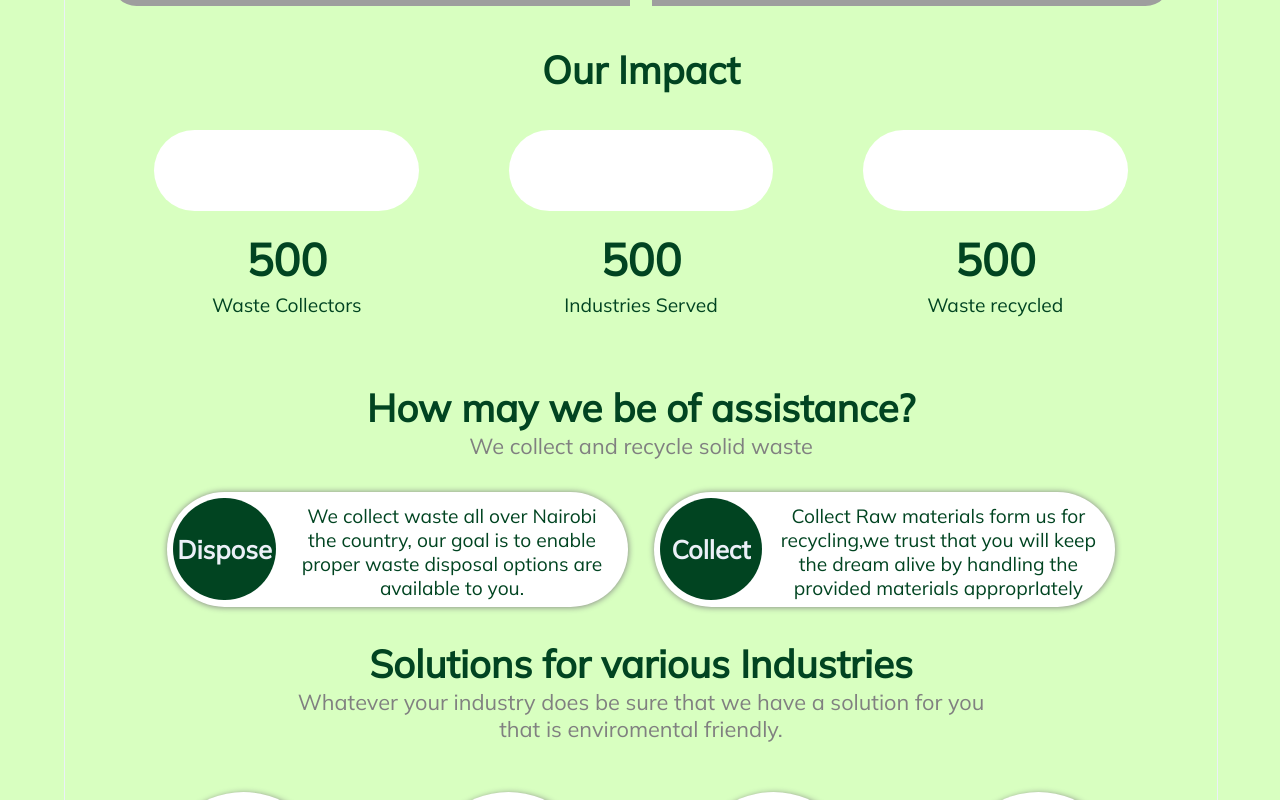
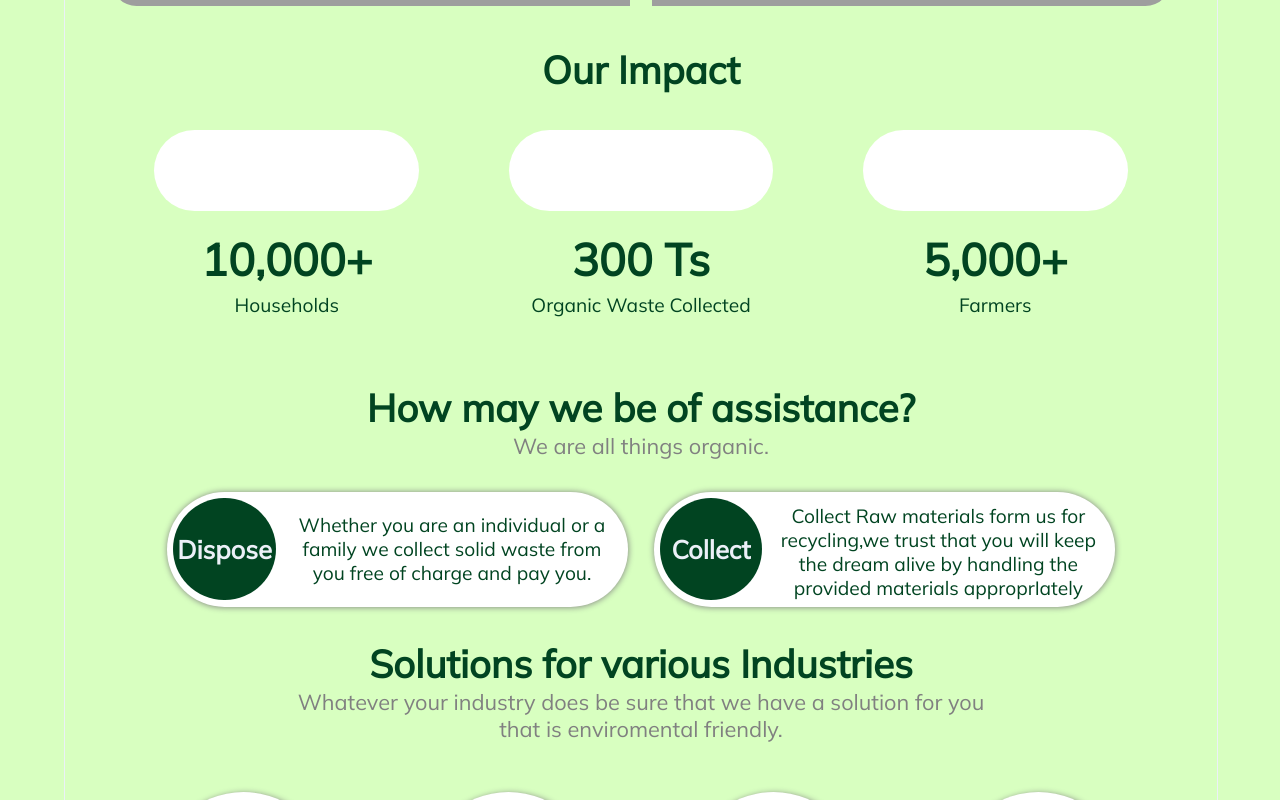
Before and after one commit to Kilimo-Africa/okoa_waste, a React (Create React App) app: page / in a window 1280 px wide. Shown: the part 495-1295 px from the top of the page. Built offline with nearby package versions, Linux system fonts and the light colour scheme; grey boxes are pictures that could not be loaded.

Commit message:
change message on how may we be of assitance

```diff
--- a/src/pages/landing/landing.js
+++ b/src/pages/landing/landing.js
@@ -30,20 +30,20 @@ export default function Landing() {
         <div id="impact-content">
           <div>
             <span className="span-image" id="spa1"></span>
-            <span className="span-number">500</span>
-            <span className="span-word">Waste Collectors</span>
+            <span className="span-number">10,000+</span>
+            <span className="span-word">Households</span>
           </div>
 
           <div>
             <span className="span-image" id="spa3"></span>
-            <span className="span-number">500</span>
-            <span className="span-word">Industries Served</span>
+            <span className="span-number">300 Ts</span>
+            <span className="span-word">Organic Waste Collected</span>
           </div>
 
           <div>
             <span className="span-image" id="spa4"></span>
-            <span className="span-number">500</span>
-            <span className="span-word">Waste recycled</span>
+            <span className="span-number">5,000+</span>
+            <span className="span-word">Farmers</span>
           </div>
         </div>
       </section>
@@ -51,15 +51,15 @@ export default function Landing() {
       <section id="assistance">
         <div id="assistance-title">
           <span id="title">How may we be of assistance?</span>
-          <span id="par">We collect and recycle solid waste</span>
+          <span id="par">We are all things organic.</span>
         </div>
         <div id="assistance-content">
           <div id="picking">
             <span id="title">Dispose</span>
             <span id="wording">
               <span>
-                We collect waste all over Nairobi the country, our goal is to
-                enable proper waste disposal options are available to you.
+                Whether you are an individual or a family we collect solid waste
+                from you free of charge and pay you.
               </span>
             </span>
           </div>
```
Also changed, not shown: 1 other file (tests, documents, lock files or other folders).
